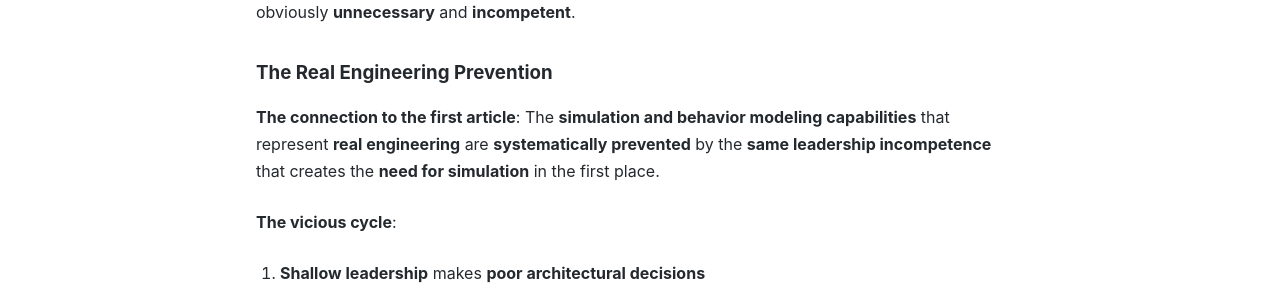
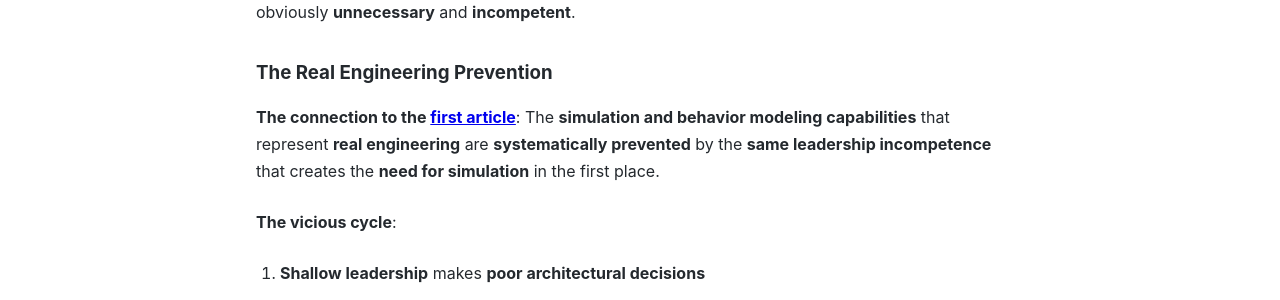
Before and after one commit to ondemandenv/ondemandenv.github.io, a Jekyll site: the page built from articles/shallow-technical-leadership-authority-problem.md, in a window 1280 px wide and 1400 px high, scrolled down 31652 px. Shown: the part 153-453 px from the top of the window. Built offline with Jekyll 4.4.1, drawn with Linux system fonts in a browser that asks for light colours; a script that is not in the unit is left out; part of the change alters nothing that is shown; some of the changed text lies outside the part shown.

```diff
--- a/articles/shallow-technical-leadership-authority-problem.md
+++ b/articles/shallow-technical-leadership-authority-problem.md
@@ -979,7 +979,7 @@ Shallow Leader: "If the tests pass, it should work. We don't need to simulate ev
 
 ### The Real Engineering Prevention
 
-**The connection to the first article**: The **simulation and behavior modeling capabilities** that represent **real engineering** are **systematically prevented** by the **same leadership incompetence** that creates the **need for simulation** in the first place.
+**The connection to the [first article](https://ondemandenv.dev/articles/skewer-problem-fake-engineering-ops/)**: The **simulation and behavior modeling capabilities** that represent **real engineering** are **systematically prevented** by the **same leadership incompetence** that creates the **need for simulation** in the first place.
 
 **The vicious cycle**:
 1. **Shallow leadership** makes **poor architectural decisions**
@@ -1012,7 +1012,7 @@ Shallow Leader: "If the tests pass, it should work. We don't need to simulate ev
 
 ### The Complete Engineering Prevention System
 
-**The final insight**: The **leadership incompetence problem** from this article **directly causes** the **fake engineering problem** from the first article.
+**The final insight**: The **leadership incompetence problem** from this article **directly causes** the **fake engineering problem** from the [first article](https://ondemandenv.dev/articles/skewer-problem-fake-engineering-ops/).
 
 **Shallow technical leadership**:
 - **Cannot build** simulation environments (lack engineering expertise)
```
